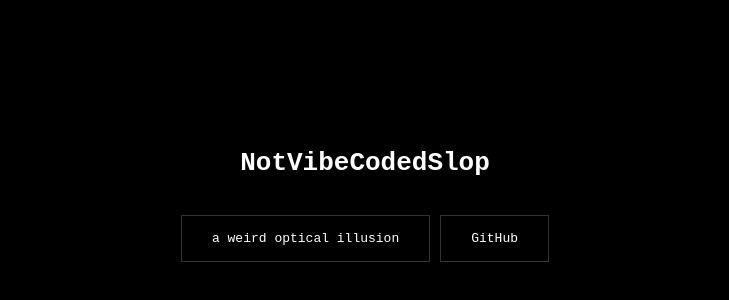
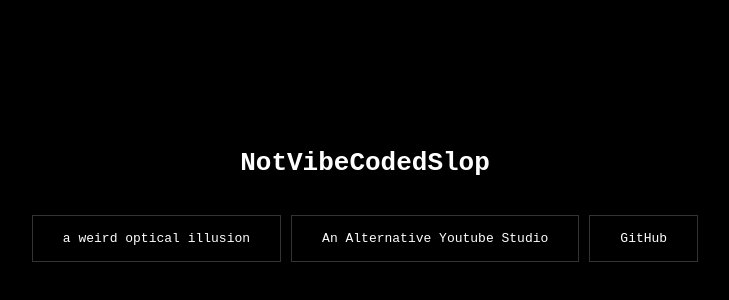
Before and after one commit to NotVibeCodedSlop/NotVibeCodedSlop.github.io, a plain HTML site: page index.html in a window 1280 px wide. Shown: the part 204-504 px from the top of the page, without its empty margins (275-1004 px from the left). Drawn offline with Linux system fonts and the light colour scheme.

Commit message:
Update index.html

```diff
--- a/index.html
+++ b/index.html
@@ -33,6 +33,7 @@
 
     <div class="links">
         <a href="https://NotVibeCodedSlop.github.io/camera.html">a weird optical illusion</a>
+        <a href="https://NotVibeCodedSlop.github.io/studio">An Alternative Youtube Studio</a>
         <a href="https://github.com/NotVibeCodedSlop" target="_blank">GitHub</a>
     </div>
 
```
